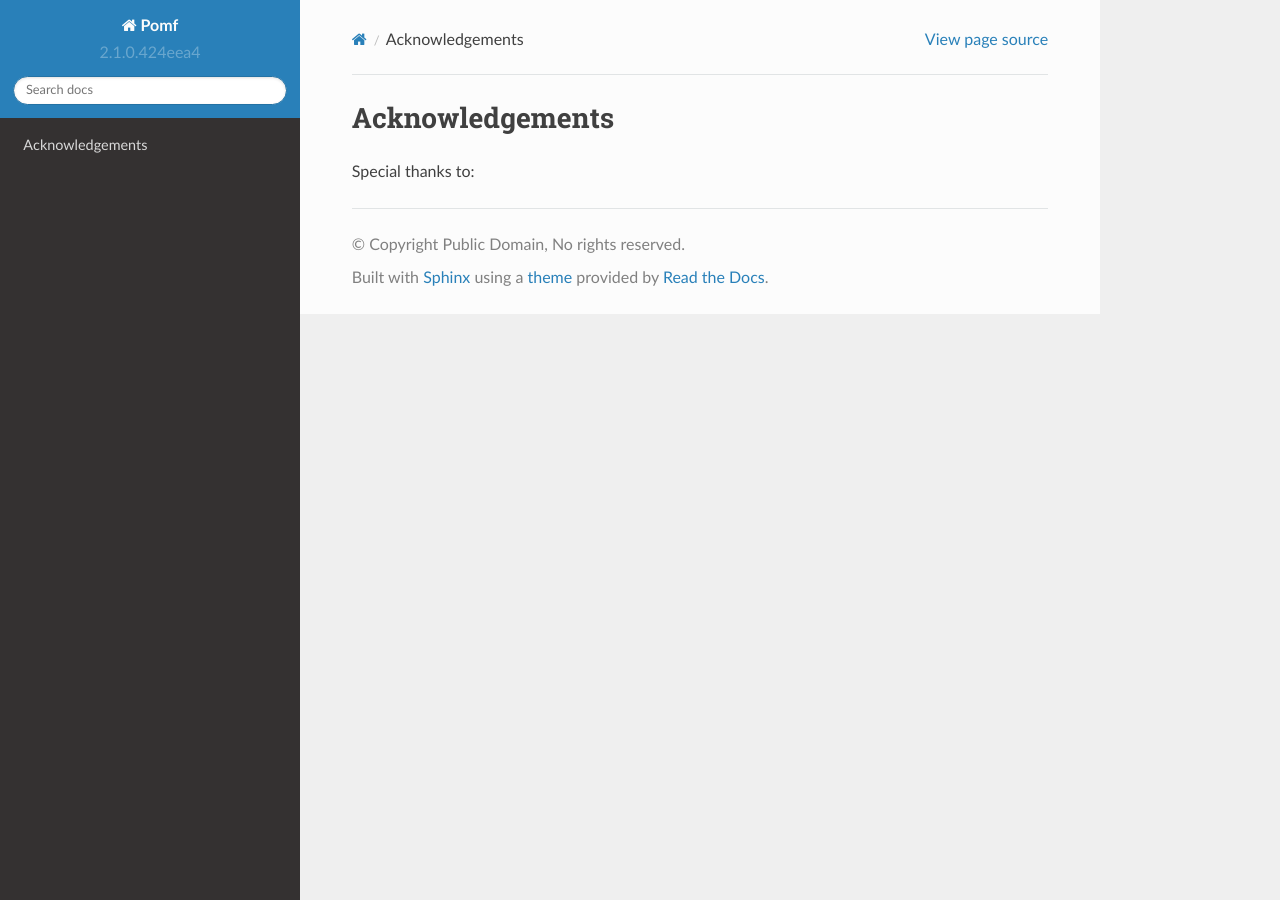
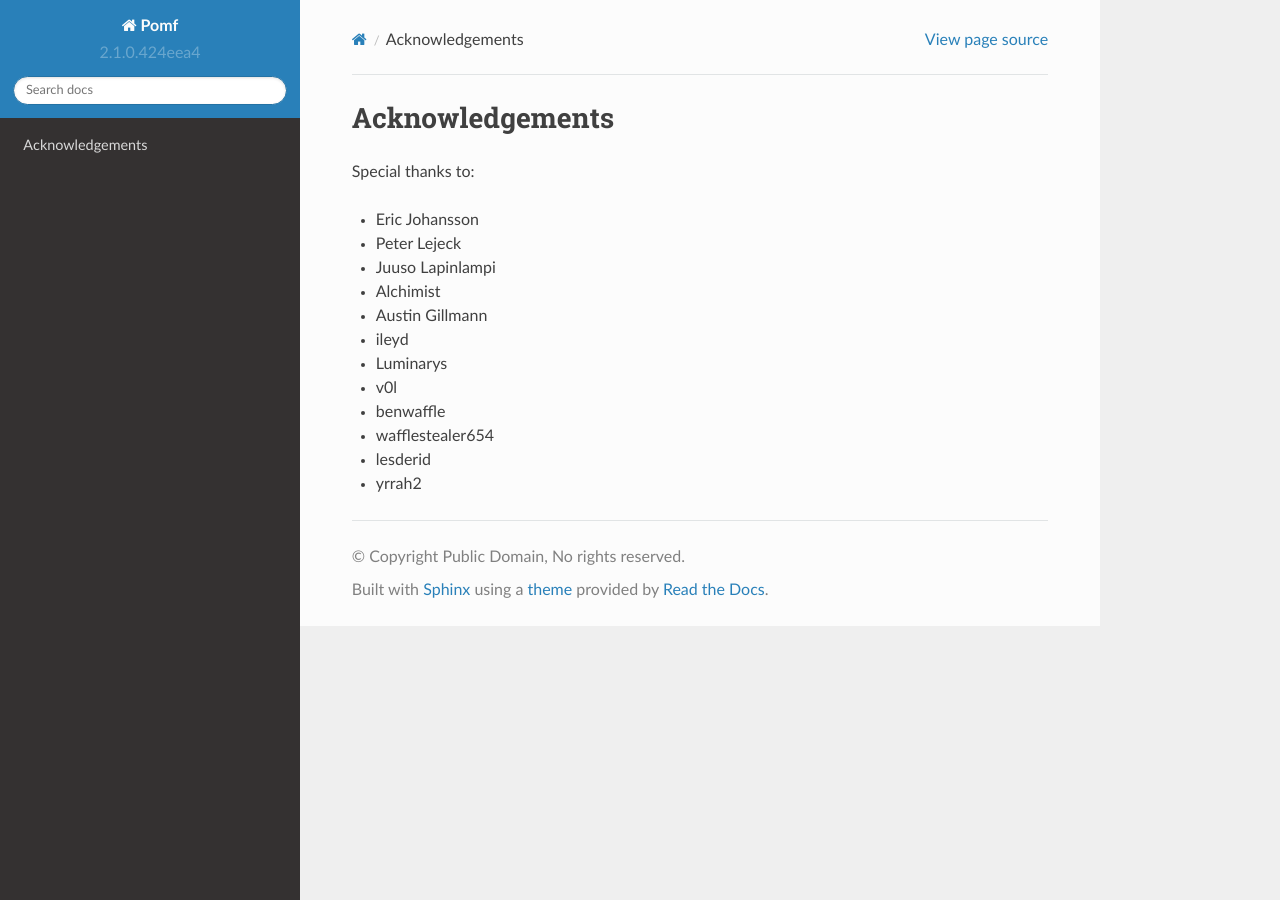
Before and after one commit to Flandre-X/docs, a Sphinx documentation site: the page built from source/acknowledgements.rst, in a window 1280 px wide. Built offline with Sphinx 7.4.7 and the Read the Docs theme 2.0.0, drawn with Linux system fonts in a browser that asks for light colours.

Commit message:
Add contributors

```diff
--- a/source/acknowledgements.rst
+++ b/source/acknowledgements.rst
@@ -2,3 +2,16 @@ Acknowledgements
 =============
 
 Special thanks to:
+
+- Eric Johansson
+- Peter Lejeck
+- Juuso Lapinlampi
+- Alchimist
+- Austin Gillmann
+- ileyd
+- Luminarys
+- v0l
+- benwaffle
+- wafflestealer654
+- lesderid
+- yrrah2
```
